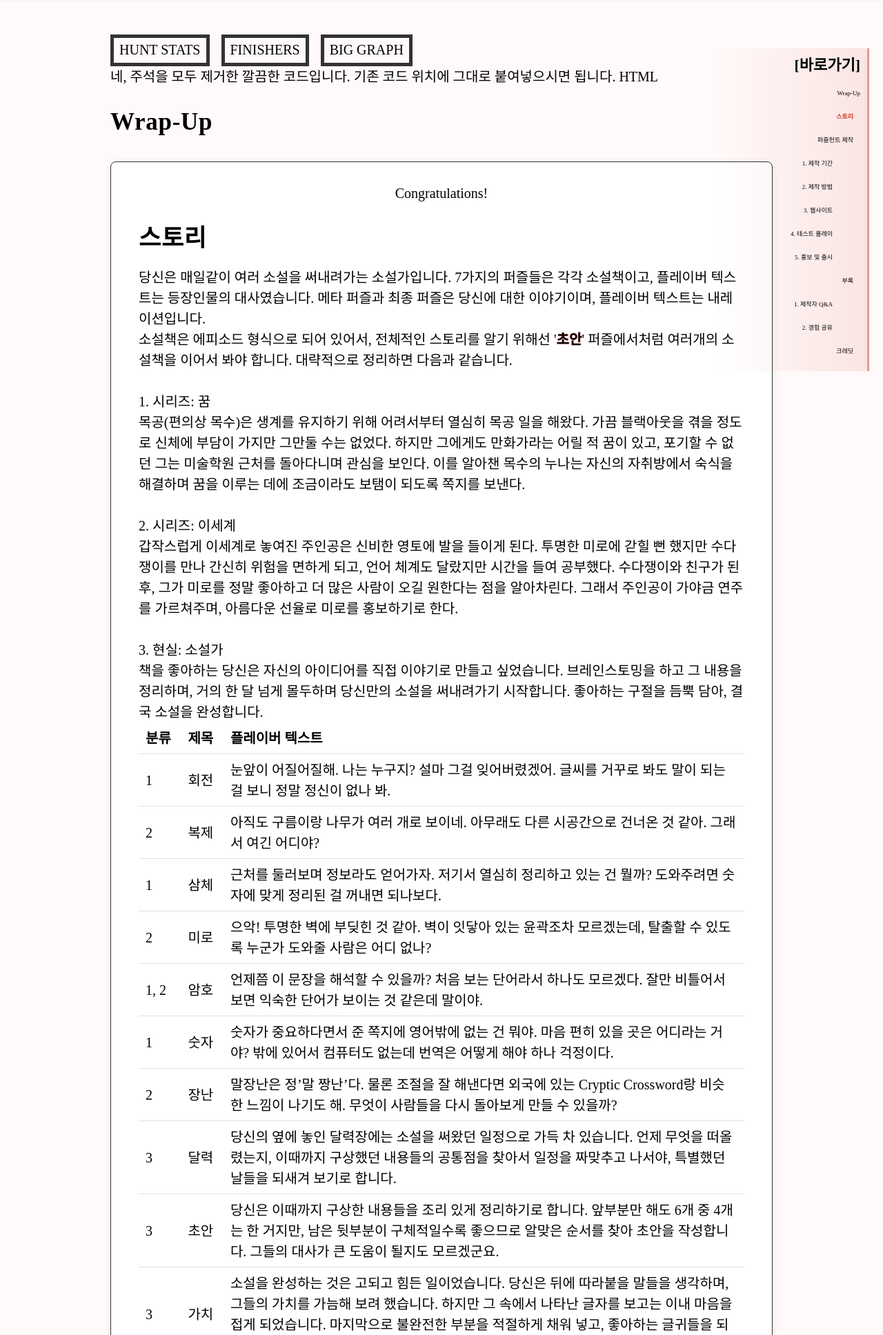
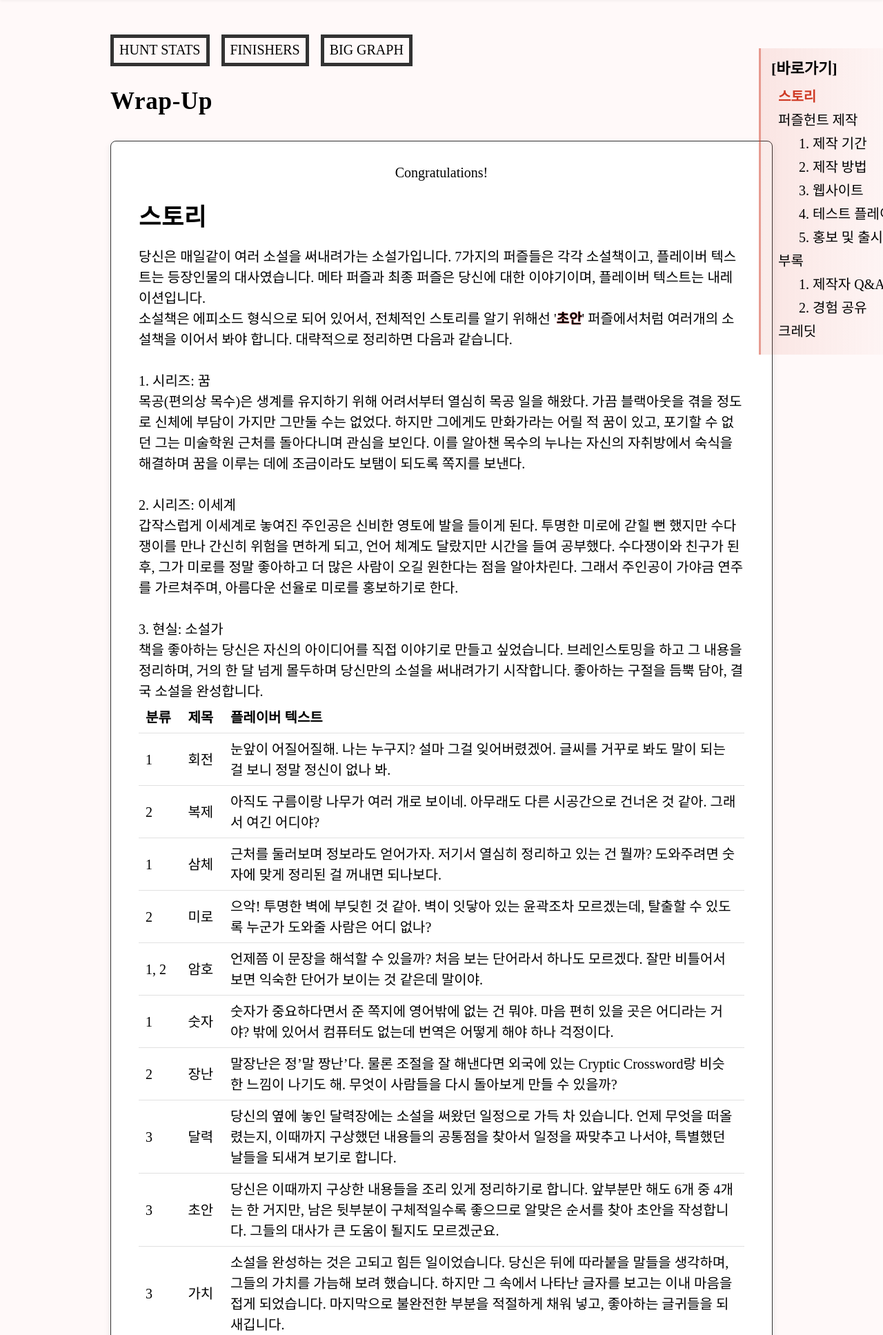
Before and after one commit to Gravel4444/TextPuzzleHunt, a Django app: template puzzles/templates/wrapup.html in a window 1280 px wide. Shown: the part 50-1985 px from the top of the page at 69% size. Run offline with Django 3.2, Linux system fonts and the light colour scheme; the template is opened without the code that fills it, so the values that code supplies are empty; data comes from the database, SQL or seed files in the repository; some libraries are stand-ins or nearby versions; some web fonts are replaced.

Commit message:
v.1.41 마무리 페이지

```diff
--- a/puzzles/templates/wrapup.html
+++ b/puzzles/templates/wrapup.html
@@ -8,9 +8,6 @@
 {% endblock %}
 
 {% block content %}
-네, 주석을 모두 제거한 깔끔한 코드입니다. 기존 코드 위치에 그대로 붙여넣으시면 됩니다.
-
-HTML
 
 <style>
   body {
@@ -25,13 +22,17 @@ HTML
     aside {
       display: block;
       position: fixed;
+
+      left: 50%;
+      margin-left: 460px;
+
       width: 200px;
       top: 120px;
-      right: 20px;
-      padding: 10px;
-      text-align: right;
-      background: linear-gradient(to right, transparent, rgba(207, 58, 36, 0.1));
-      border-right: 3px solid rgba(207, 58, 36, 0.5);
+      padding: 15px;
+      text-align: left;
+
+      background: linear-gradient(to left, transparent, rgba(207, 58, 36, 0.1));
+      border-left: 3px solid rgba(207, 58, 36, 0.5);
       z-index: 100;
       max-height: 80vh;
       overflow-y: auto;
@@ -44,7 +45,7 @@ HTML
       overflow: hidden;
       text-overflow: ellipsis;
       margin-bottom: 4px;
-      font-size: 0.9rem;
+      font-size: 2rem;
     }
 
     aside div:hover {
@@ -155,7 +156,7 @@ HTML
 <br>7월 29일: gph-site 템플릿으로 퍼즐헌트 제작 가능성 확인
 <br>8월 18일: 퍼즐 복제, 삼체 등의 발상을 가지고 프로젝트 시작
 <br>8월 20일: 메타퍼즐 달력의 발상 구체화, 정답들 정함
-<br>8월 마지막 주: <a href=”https://2025.galacticpuzzlehunt.com/” target=”_blank”>GPH 2025</a> 참여
+<br>8월 마지막 주: <a href="https://2025.galacticpuzzlehunt.com/" target="_blank">GPH 2025</a> 참여
 <br>
 <br>8월 30일: 퍼즐 삼체 완성
 <br>9월 1일: 퍼즐 회전, 장난 완성
@@ -183,10 +184,10 @@ HTML
 <br>
 퍼즐에는 텍스트밖에 없었으므로 웹사이트로 구현하는 것은 큰 문제가 되지 않았습니다. 오히려 해설을 작성할 때 십자말풀이나 표를 원하는 디자인으로 구현하는 데에 조금 어려움이 있었고, 이 부분은 Gemini와 함께 해결해 나갔습니다. 그 외에 해설이나 힌트, 작가의 말, 마무리 글 모두 문서로 작업했습니다.
 <br><br>
-퍼즐헌트의 구조에 대해 조금 아쉬운 것이 있습니다. 미궁과는 다른 퍼즐헌트의 매력은 병렬적으로 풀어낼 수 있는 구조와 백솔브라고 생각합니다. 예전에 다른 한국어 퍼즐헌트인 <a href=”https://mrrheehunt.net/” target=”_blank”>미스터리 퍼즐헌트</a>를 플레이하면서 조금 선형적이라는 인식을 받았어서 이를 탈피하고 싶었지만, 저 역시 비슷한 구조의 퍼즐헌트를 만들고 말았습니다. (항상 감사합니다.) 짧은 퍼즐헌트는 어쩔 수 없이 이렇게 되나봅니다. 다음 퍼즐헌트를 만든다면 더 긴 길이로 병렬적으로 구성하고 싶습니다.
+퍼즐헌트의 구조에 대해 조금 아쉬운 것이 있습니다. 미궁과는 다른 퍼즐헌트의 매력은 병렬적으로 풀어낼 수 있는 구조와 백솔브라고 생각합니다. 예전에 다른 한국어 퍼즐헌트인 <a href="https://mrrheehunt.net/" target="_blank">미스터리 퍼즐헌트</a>를 플레이하면서 조금 선형적이라는 인식을 받았어서 이를 탈피하고 싶었지만, 저 역시 비슷한 구조의 퍼즐헌트를 만들고 말았습니다. (항상 감사합니다.) 짧은 퍼즐헌트는 어쩔 수 없이 이렇게 되나봅니다. 다음 퍼즐헌트를 만든다면 더 긴 길이로 병렬적으로 구성하고 싶습니다.
 
 <h5>3. 웹사이트</h5>
-저는 기초적인 수준의 python 코딩만 할 수 있고, 나머지 코딩 지식은 전무합니다. 그럼에도 1인 개발로 웹사이트를 운영할 수 있었던 것은 오픈 소스로 열린 <a href=”https://github.com/galacticpuzzlehunt/gph-site” target=”_blank”>gph-site</a>와 Gemini 덕분입니다. 웹사이트 개발의 전 과정을 gph-site를 기반으로 Gemini에게 물어보며 진행했습니다.
+저는 기초적인 수준의 python 코딩만 할 수 있고, 나머지 코딩 지식은 전무합니다. 그럼에도 1인 개발로 웹사이트를 운영할 수 있었던 것은 오픈 소스로 열린 <a href="https://github.com/galacticpuzzlehunt/gph-site" target="_blank">gph-site</a>와 Gemini 덕분입니다. 웹사이트 개발의 전 과정을 gph-site를 기반으로 Gemini에게 물어보며 진행했습니다.
 <br><br>
 처음에는 로컬 개발환경에서 Django와 친해지는 시간을 가졌습니다. 그리고 웹사이트 디자인과 시스템을 수정했습니다. 초기 css 디자인은 Gemini가 거의 바이브코딩 급으로 해주더라고요. 물론 색감이나 디테일은 직접 수정했습니다.
 <br>
@@ -241,13 +242,13 @@ HTML
 </aside>
 
 <script>
-  const heads = [...$('h1,h2,h3,h4,h5,h6')].map(head => {
+  const heads = [...$('h2,h5')].map(head => {
     const $head = $(head);
     const depth = parseInt(head.tagName.substring(1));
 
     const $link = $('<div>')
       .text($head.text())
-      .css('padding-right', (depth - 1) * 10 + 'px')
+      .css('padding-left', (depth - 1) * 10 + 'px')
       .click(() => {
         head.scrollIntoView({ behavior: 'smooth' });
       })
```
